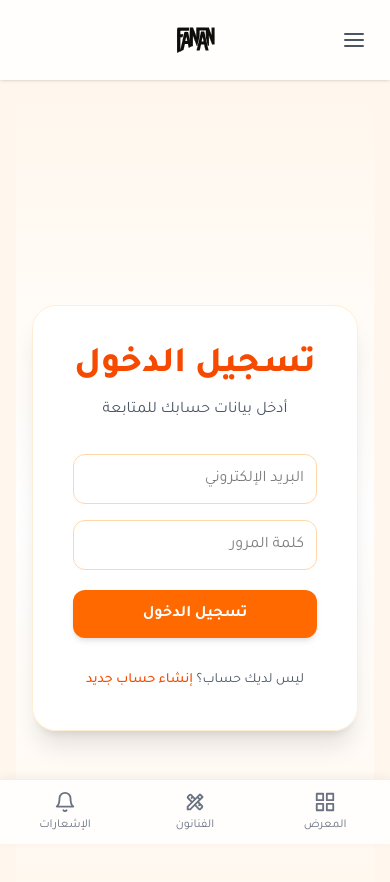
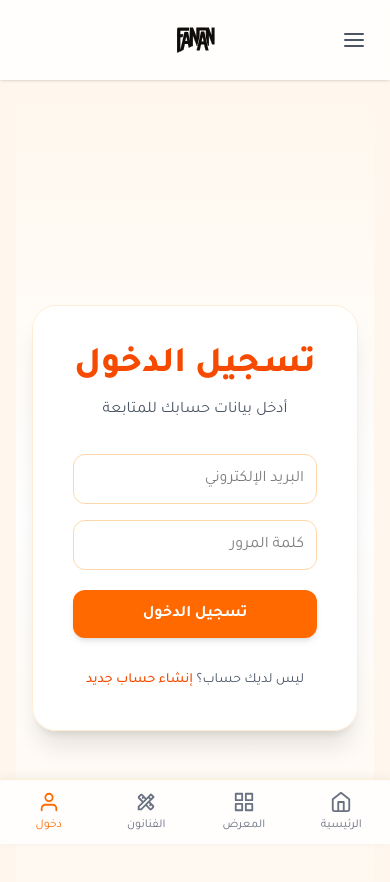
Before and after one commit to iHussamAlshayeb/art-auction-sass, a React (Vite) app in the folder frontend/: page /login in a window 390 px wide. Shown: the top 882 px of the page. Built offline with nearby package versions, Linux system fonts and the light colour scheme; no server answers.

Commit message:
Update BottomNav.jsx

```diff
--- a/frontend/src/components/BottomNav.jsx
+++ b/frontend/src/components/BottomNav.jsx
@@ -1,53 +1,64 @@
 import { NavLink, Link } from 'react-router-dom';
 import { useAuth } from '../context/AuthContext';
-import { FiHome, FiGrid, FiPlus, FiBell } from 'react-icons/fi'; // 1. استيراد أيقونة الجرس
+import { FiHome, FiGrid, FiUser, FiPlus } from 'react-icons/fi';
 import { MdOutlineDesignServices } from "react-icons/md";
 
 function BottomNav() {
     const { user } = useAuth();
 
     const linkClass = ({ isActive }) =>
-        `flex flex-col items-center justify-center gap-1 w-full transition-colors duration-200 ${isActive
+        `flex flex-col items-center gap-1 transition-colors duration-200 w-16 ${isActive
             ? 'text-orange-500'
             : 'text-gray-500 hover:text-orange-500'
         }`;
 
-    // تخطيط خاص بالطلاب
+    // --== تخطيط خاص بالطلاب ==--
     if (user && user.role === 'STUDENT') {
         return (
-            <nav className="md:hidden fixed bottom-0 left-0 right-0 h-16 bg-white/80 backdrop-blur-md z-40 border-t border-orange-100">
+            <nav className="md:hidden fixed bottom-0 left-0 right-0 h-16 bg-white/80 backdrop-blur-md z-50 border-t border-orange-100">
                 <div className="flex justify-around items-center h-full relative">
+                    <NavLink to="/" end className={linkClass}>
+                        <FiHome size={22} />
+                        <span className="text-xs">الرئيسية</span>
+                    </NavLink>
                     <NavLink to="/gallery" className={linkClass}>
                         <FiGrid size={22} />
                         <span className="text-xs">المعرض</span>
                     </NavLink>
+
+                    {/* الزر الأوسط العائم */}
+                    <Link
+                        to="/artworks/new"
+                        className="absolute left-1/2 -translate-x-1/2 -top-6 w-16 h-16 bg-orange-500 rounded-full flex items-center justify-center text-white shadow-lg border-4 border-white"
+                    >
+                        <FiPlus size={32} />
+                    </Link>
+
                     <NavLink to="/artists" className={linkClass}>
                         <MdOutlineDesignServices size={22} />
                         <span className="text-xs">الفنانون</span>
                     </NavLink>
-                    <div className="w-16"></div> {/* عنصر وهمي للمساحة */}
-                    <Link
-                        to="/artworks/new"
-                        className="absolute left-1/2 -translate-x-1/2 -top-8 w-14 h-14 bg-orange-500 rounded-full flex items-center justify-center text-white shadow-lg border-4 border-white z-50"
-                    >
-                        <FiPlus size={28} />
-                    </Link>
-
-                    {/* 2. استبدال "حسابي" بـ "الإشعارات" */}
-                    <NavLink to="/notifications" className={linkClass}>
-                        <FiBell size={22} />
-                        <span className="text-xs">الإشعارات</span>
+                    <NavLink to="/dashboard/profile" className={linkClass}>
+                        <img
+                            src={user.profileImageUrl || `https://ui-avatars.com/api/?name=${user.name}&background=ffedd5&color=f97316&size=128`}
+                            alt={user.name}
+                            className="w-7 h-7 rounded-full object-cover border-2 border-gray-300"
+                        />
+                        <span className="text-xs">حسابي</span>
                     </NavLink>
-                    {/* تم حذف زر الرئيسية */}
                 </div>
             </nav>
         );
     }
 
-    // التخطيط الافتراضي (للمشترين والزوار)
+    // --== التخطيط الافتراضي (للمشترين والزوار) ==--
     return (
         <nav className="md:hidden fixed bottom-0 left-0 right-0 bg-white/80 backdrop-blur-md shadow-[0_-2px_10px_rgba(0,0,0,0.05)] z-50 border-t border-orange-100">
             <div className="flex justify-around items-center h-16">
+                <NavLink to="/" end className={linkClass}>
+                    <FiHome size={22} />
+                    <span className="text-xs">الرئيسية</span>
+                </NavLink>
                 <NavLink to="/gallery" className={linkClass}>
                     <FiGrid size={22} />
                     <span className="text-xs">المعرض</span>
@@ -56,12 +67,21 @@ function BottomNav() {
                     <MdOutlineDesignServices size={22} />
                     <span className="text-xs">الفنانون</span>
                 </NavLink>
-                {/* 3. استبدال "حسابي" بـ "الإشعارات" */}
-                <NavLink to="/notifications" className={linkClass}>
-                    <FiBell size={22} />
-                    <span className="text-xs">الإشعارات</span>
-                </NavLink>
-                {/* تم حذف زر الرئيسية */}
+                {user ? (
+                    <NavLink to="/dashboard/profile" className={linkClass}>
+                        <img
+                            src={user.profileImageUrl || `https://ui-avatars.com/api/?name=${user.name}&background=ffedd5&color=f97316&size=128`}
+                            alt={user.name}
+                            className="w-7 h-7 rounded-full object-cover border-2 border-gray-300"
+                        />
+                        <span className="text-xs">حسابي</span>
+                    </NavLink>
+                ) : (
+                    <NavLink to="/login" className={linkClass}>
+                        <FiUser size={22} />
+                        <span className="text-xs">دخول</span>
+                    </NavLink>
+                )}
             </div>
         </nav>
     );
```
